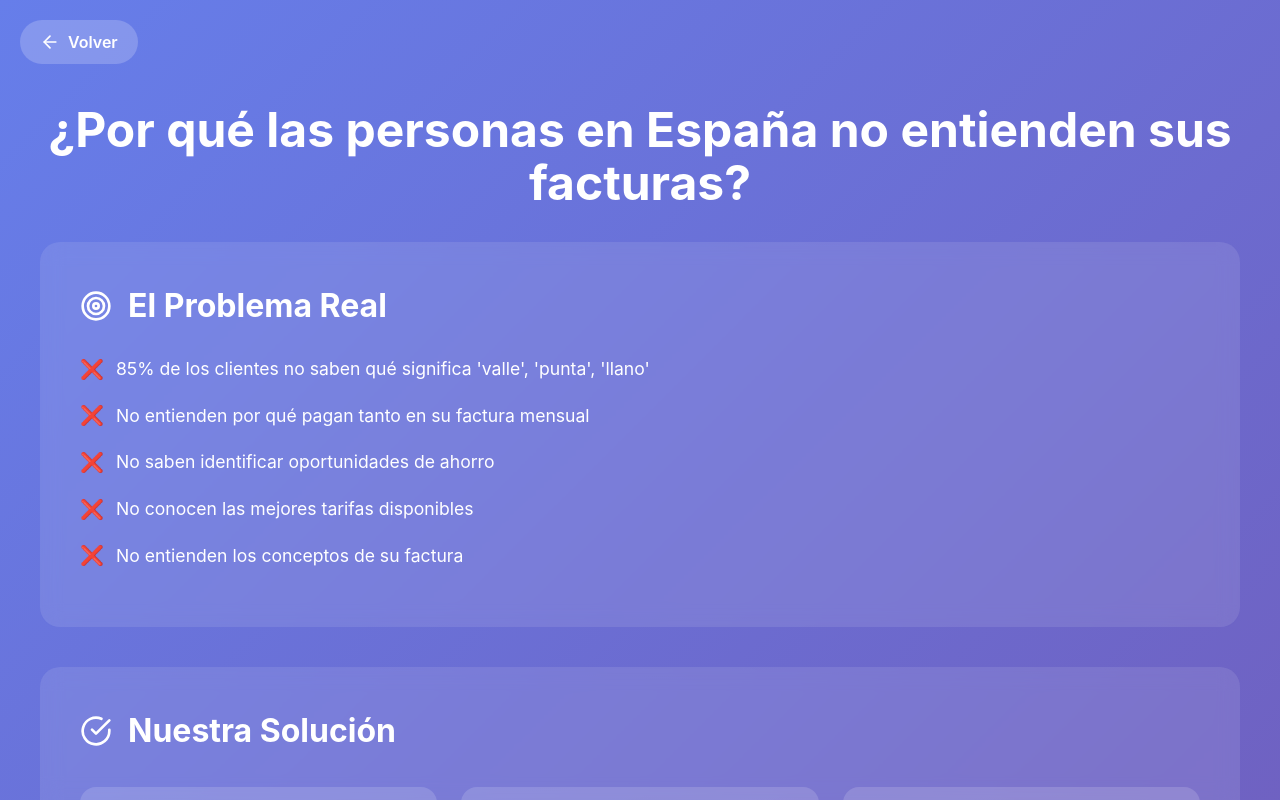
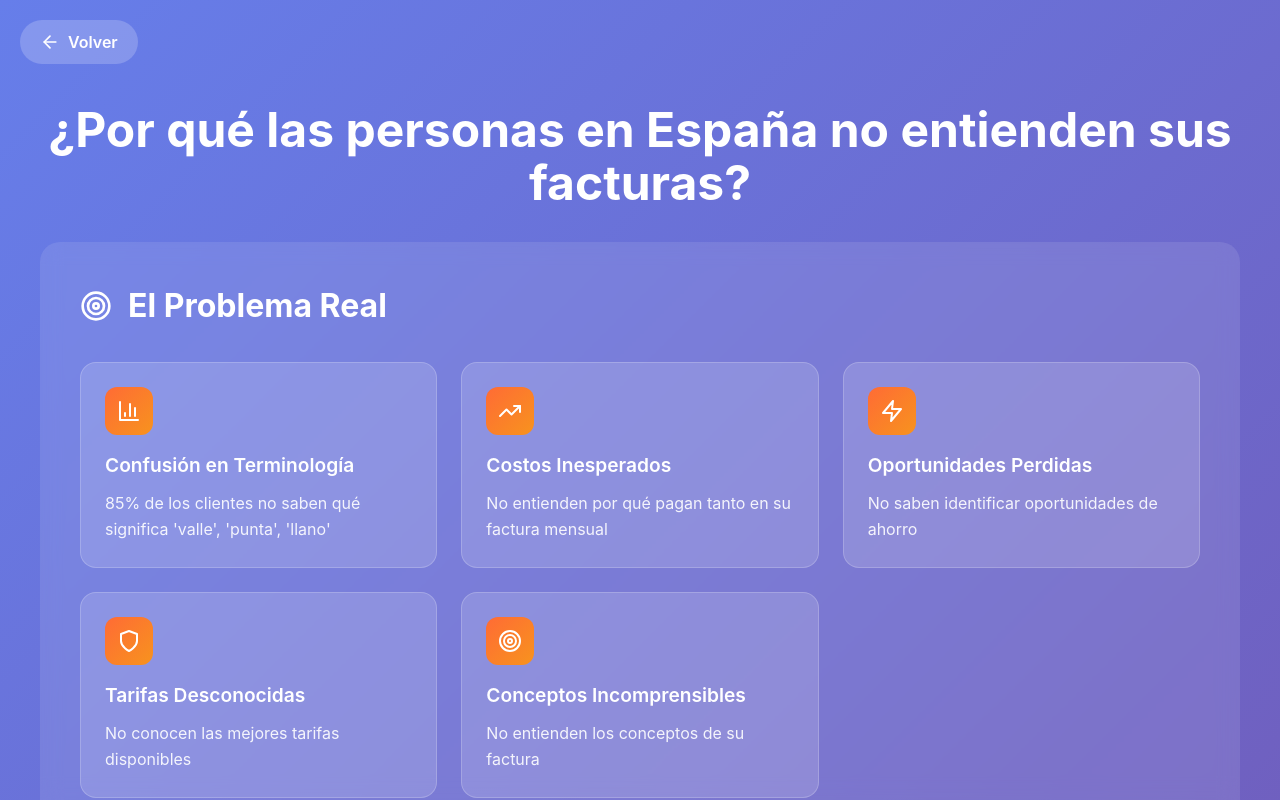
Before and after one commit to moralesmozart/billwise-platform, a React (Vite) app: page /#/explanation/1 in a window 1280 px wide. Built offline with nearby package versions, Linux system fonts and the light colour scheme.

Commit message:
🎨 Redesign explanation page with Deepful.ai-inspired modern layout: animated cards, motion effects, and improved visual hierarchy

```diff
--- a/src/components/BillWiseExplanation.tsx
+++ b/src/components/BillWiseExplanation.tsx
@@ -1,6 +1,6 @@
 import React from 'react';
 import styled from 'styled-components';
-import { ArrowLeft, Calendar, Users, CheckCircle, Calculator, Target } from 'lucide-react';
+import { ArrowLeft, Calendar, Users, CheckCircle, Target, TrendingUp, Zap, Shield, BarChart3 } from 'lucide-react';
 
 interface BillWiseExplanationProps {
   language: 'spanish' | 'portuguese' | 'english';
@@ -75,24 +75,52 @@ const SectionTitle = styled.h2`
   gap: 16px;
 `;
 
-const ProblemList = styled.ul`
-  list-style: none;
-  padding: 0;
-  margin: 0;
+const ProblemGrid = styled.div`
+  display: grid;
+  grid-template-columns: repeat(auto-fit, minmax(300px, 1fr));
+  gap: 24px;
+  margin-top: 32px;
 `;
 
-const ProblemItem = styled.li`
+const ProblemCard = styled.div`
+  background: rgba(255, 255, 255, 0.15);
+  border-radius: 16px;
+  padding: 24px;
+  border: 1px solid rgba(255, 255, 255, 0.2);
+  transition: all 0.3s ease;
+
+  &:hover {
+    transform: translateY(-4px);
+    background: rgba(255, 255, 255, 0.2);
+    border-color: rgba(255, 255, 255, 0.4);
+  }
+`;
+
+const ProblemCardIcon = styled.div`
+  width: 48px;
+  height: 48px;
+  background: linear-gradient(135deg, #FF6B35 0%, #F7931E 100%);
+  border-radius: 12px;
   display: flex;
   align-items: center;
-  gap: 12px;
+  justify-content: center;
   margin-bottom: 16px;
-  font-size: 1.1rem;
+  color: white;
+  font-size: 1.5rem;
+`;
+
+const ProblemCardTitle = styled.h3`
+  font-size: 1.2rem;
+  font-weight: 600;
+  margin-bottom: 12px;
+  color: white;
+`;
+
+const ProblemCardDescription = styled.p`
+  font-size: 1rem;
   line-height: 1.6;
-
-  &:before {
-    content: '❌';
-    font-size: 1.2rem;
-  }
+  color: rgba(255, 255, 255, 0.9);
+  margin: 0;
 `;
 
 const SolutionSection = styled.section`
@@ -224,48 +252,7 @@ const SolutionDescription = styled.p`
   opacity: 0.9;
 `;
 
-const ChartSection = styled.section`
-  background: rgba(255, 255, 255, 0.1);
-  border-radius: 20px;
-  padding: 40px;
-  margin-bottom: 40px;
-  backdrop-filter: blur(10px);
-`;
 
-const ChartContainer = styled.div`
-  background: white;
-  border-radius: 16px;
-  padding: 30px;
-  margin-top: 2rem;
-  color: #2C3E50;
-`;
-
-const ChartTitle = styled.h3`
-  font-size: 1.5rem;
-  font-weight: 700;
-  margin-bottom: 1rem;
-  text-align: center;
-  color: #2C3E50;
-`;
-
-const ChartDescription = styled.p`
-  text-align: center;
-  margin-bottom: 2rem;
-  color: #5D6D7E;
-`;
-
-const ChartImage = styled.div`
-  width: 100%;
-  height: 300px;
-  background: linear-gradient(135deg, #f8f9fa 0%, #e9ecef 100%);
-  border-radius: 12px;
-  display: flex;
-  align-items: center;
-  justify-content: center;
-  font-size: 1.2rem;
-  color: #6c757d;
-  border: 2px dashed #dee2e6;
-`;
 
 const MeetingSection = styled.section`
   background: rgba(255, 255, 255, 0.1);
@@ -274,6 +261,55 @@ const MeetingSection = styled.section`
   margin-bottom: 40px;
   backdrop-filter: blur(10px);
   text-align: center;
+`;
+
+const MeetingGrid = styled.div`
+  display: grid;
+  grid-template-columns: repeat(auto-fit, minmax(280px, 1fr));
+  gap: 24px;
+  margin: 32px 0;
+`;
+
+const MeetingCard = styled.div`
+  background: rgba(255, 255, 255, 0.15);
+  border-radius: 16px;
+  padding: 24px;
+  border: 1px solid rgba(255, 255, 255, 0.2);
+  transition: all 0.3s ease;
+  text-align: center;
+
+  &:hover {
+    transform: translateY(-4px);
+    background: rgba(255, 255, 255, 0.2);
+    border-color: rgba(255, 255, 255, 0.4);
+  }
+`;
+
+const MeetingCardIcon = styled.div`
+  width: 56px;
+  height: 56px;
+  background: linear-gradient(135deg, #28A745 0%, #20C997 100%);
+  border-radius: 16px;
+  display: flex;
+  align-items: center;
+  justify-content: center;
+  margin: 0 auto 16px;
+  color: white;
+  font-size: 1.8rem;
+`;
+
+const MeetingCardTitle = styled.h3`
+  font-size: 1.1rem;
+  font-weight: 600;
+  margin-bottom: 12px;
+  color: white;
+`;
+
+const MeetingCardDescription = styled.p`
+  font-size: 0.95rem;
+  line-height: 1.5;
+  color: rgba(255, 255, 255, 0.9);
+  margin: 0;
 `;
 
 const MeetingCTA = styled.button`
@@ -289,33 +325,11 @@ const MeetingCTA = styled.button`
   display: inline-flex;
   align-items: center;
   gap: 12px;
-  margin-top: 2rem;
+  margin-top: 24px;
 
   &:hover {
     transform: translateY(-3px);
     box-shadow: 0 12px 35px rgba(40, 167, 69, 0.4);
-  }
-`;
-
-const BenefitsList = styled.ul`
-  list-style: none;
-  padding: 0;
-  margin: 2rem 0;
-  display: grid;
-  grid-template-columns: repeat(auto-fit, minmax(250px, 1fr));
-  gap: 20px;
-`;
-
-const BenefitItem = styled.li`
-  display: flex;
-  align-items: center;
-  gap: 12px;
-  font-size: 1.1rem;
-  line-height: 1.6;
-
-  &:before {
-    content: '✅';
-    font-size: 1.2rem;
   }
 `;
 
@@ -511,11 +525,27 @@ const BillWiseExplanation: React.FC<BillWiseExplanationProps> = ({ language, onB
             <Target size={32} />
             {content.problem.title}
           </SectionTitle>
-          <ProblemList>
+          <ProblemGrid>
             {content.problem.items.map((item, index) => (
-              <ProblemItem key={index}>{item}</ProblemItem>
+              <ProblemCard key={index}>
+                <ProblemCardIcon>
+                  {index === 0 && <BarChart3 size={24} />}
+                  {index === 1 && <TrendingUp size={24} />}
+                  {index === 2 && <Zap size={24} />}
+                  {index === 3 && <Shield size={24} />}
+                  {index === 4 && <Target size={24} />}
+                </ProblemCardIcon>
+                <ProblemCardTitle>
+                  {index === 0 && 'Confusión en Terminología'}
+                  {index === 1 && 'Costos Inesperados'}
+                  {index === 2 && 'Oportunidades Perdidas'}
+                  {index === 3 && 'Tarifas Desconocidas'}
+                  {index === 4 && 'Conceptos Incomprensibles'}
+                </ProblemCardTitle>
+                <ProblemCardDescription>{item}</ProblemCardDescription>
+              </ProblemCard>
             ))}
-          </ProblemList>
+          </ProblemGrid>
         </ProblemSection>
 
         {/* Solution Section */}
@@ -555,24 +585,7 @@ const BillWiseExplanation: React.FC<BillWiseExplanationProps> = ({ language, onB
           </SolutionGrid>
         </SolutionSection>
 
-        {/* Chart Section */}
-        <ChartSection>
-          <SectionTitle>
-            <Calculator size={32} />
-            {content.chart.title}
-          </SectionTitle>
-          <ChartContainer>
-            <ChartTitle>Análisis de Factura y Ahorros</ChartTitle>
-            <ChartDescription>
-              {content.chart.description}
-            </ChartDescription>
-            <ChartImage>
-              📊 Gráfico de análisis de costos y ahorros potenciales
-              <br />
-              (Similar al mostrado en la imagen de referencia)
-            </ChartImage>
-          </ChartContainer>
-        </ChartSection>
+
 
         {/* Meeting Section */}
         <MeetingSection>
@@ -583,11 +596,27 @@ const BillWiseExplanation: React.FC<BillWiseExplanationProps> = ({ language, onB
           <p style={{ fontSize: '1.2rem', marginBottom: '1rem' }}>
             {content.meeting.description}
           </p>
-          <BenefitsList>
+          <MeetingGrid>
             {content.meeting.benefits.map((benefit, index) => (
-              <BenefitItem key={index}>{benefit}</BenefitItem>
+              <MeetingCard key={index}>
+                <MeetingCardIcon>
+                  {index === 0 && <BarChart3 size={24} />}
+                  {index === 1 && <TrendingUp size={24} />}
+                  {index === 2 && <Zap size={24} />}
+                  {index === 3 && <Shield size={24} />}
+                  {index === 4 && <Target size={24} />}
+                </MeetingCardIcon>
+                <MeetingCardTitle>
+                  {index === 0 && 'Análisis Completo'}
+                  {index === 1 && 'Planilla Detallada'}
+                  {index === 2 && 'Opciones de Optimización'}
+                  {index === 3 && 'Cálculo de Ahorros'}
+                  {index === 4 && 'Recomendaciones Específicas'}
+                </MeetingCardTitle>
+                <MeetingCardDescription>{benefit}</MeetingCardDescription>
+              </MeetingCard>
             ))}
-          </BenefitsList>
+          </MeetingGrid>
           <MeetingCTA onClick={handleMeetingCTA}>
             <Calendar size={24} />
             {content.meeting.cta}
```
